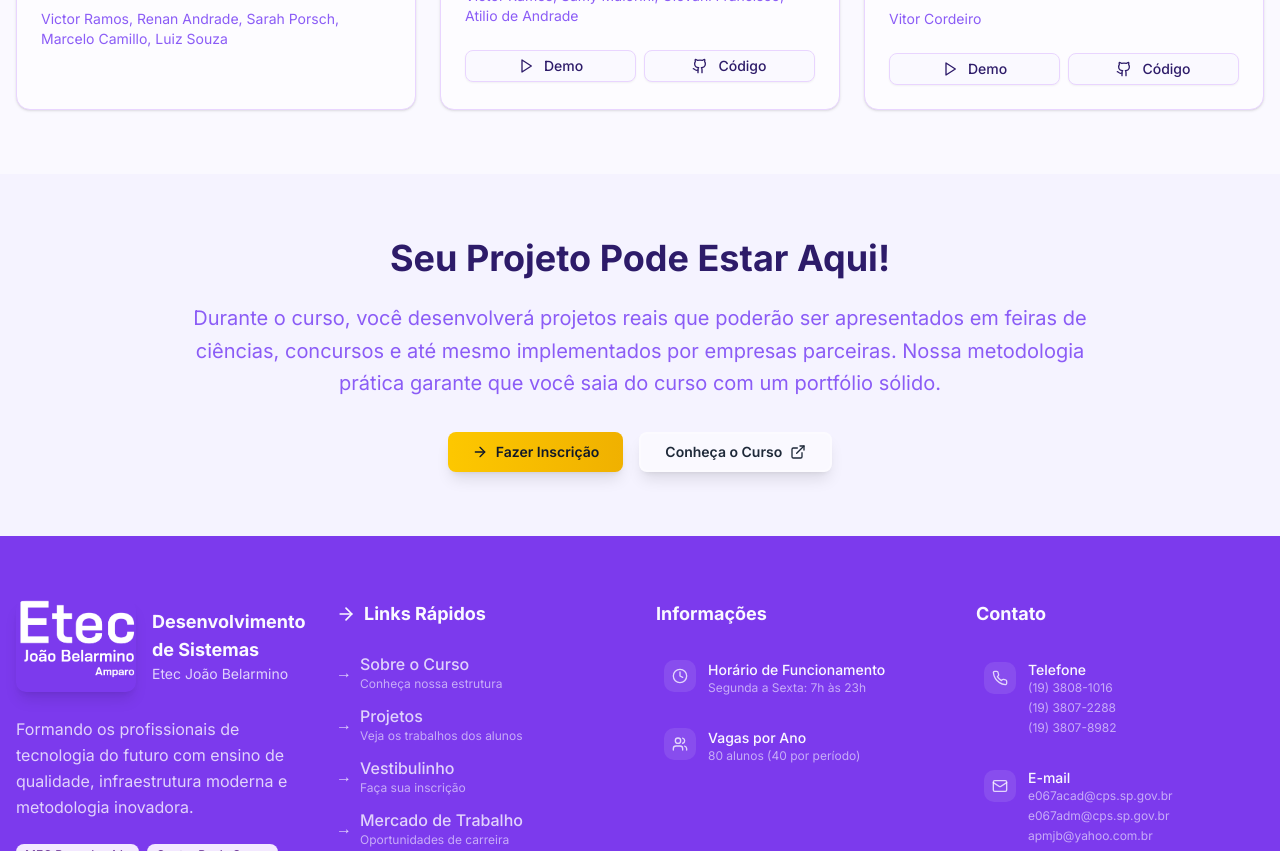
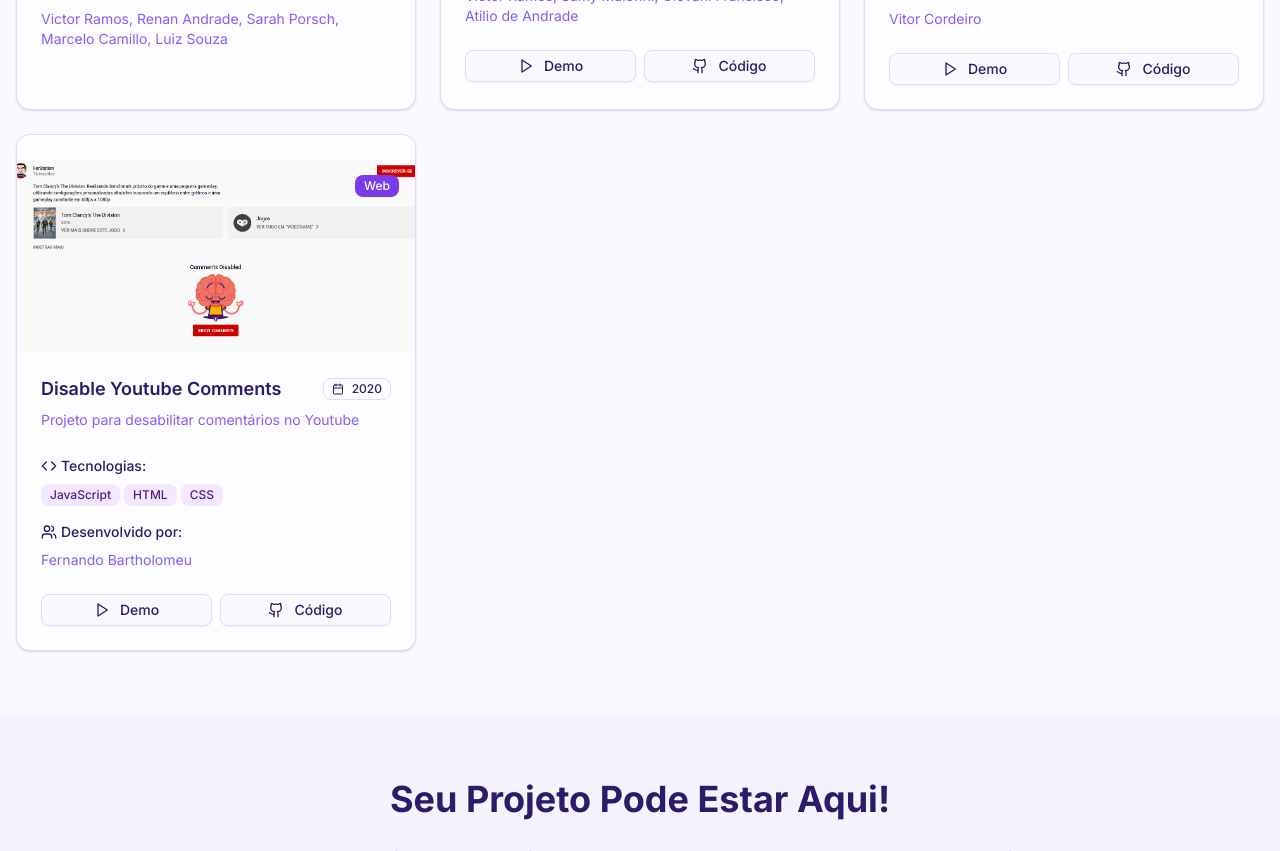
Before and after one commit to victimnn/ds.etec, a Next.js app: page /projetos in a window 1280 px wide. Shown: the part 1880-2731 px from the top of the page. Built offline with nearby package versions, Linux system fonts and the light colour scheme.

Commit message:
Add 'Disable Youtube Comments' project entry
Added a new project to the projetos page with details and image for 'Disable Youtube Comments'. Includes project metadata and demo/github links, and adds the corresponding image file.

```diff
--- a/app/projetos/page.tsx
+++ b/app/projetos/page.tsx
@@ -48,6 +48,18 @@
       premio: "Melhor Projeto Educacional",
       demo: "https://www.youtube.com/watch?v=Ac7zUeninqw",
       github: "https://github.com/VitorCordS/Mechanic-Hand-Tracking"
+    },
+    {
+      titulo: "Disable Youtube Comments",
+      descricao: "Projeto para desabilitar comentários no Youtube",
+      tecnologias: ["JavaScript", "HTML", "CSS"],
+      imagem: "/disableComents.png",
+      alunos: ["Fernando Bartholomeu"],
+      ano: "2020",
+      categoria: "Web",
+      destaque: false,
+      demo: "https://chrome.google.com/webstore/detail/disable-youtube-comments/iogfdkjhecolapobdolaollphpmjojck",
+      github: "https://github.com/FerStation/disable-youtube-comments"
     }
   ]
 
```
Also changed, not shown: public/disableComents.png (added).
